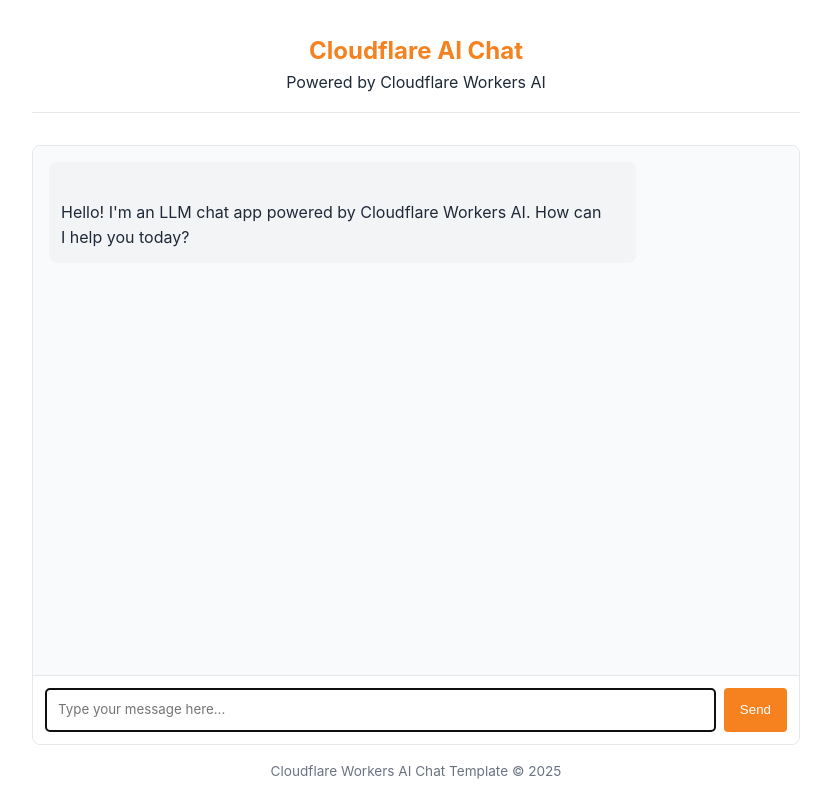
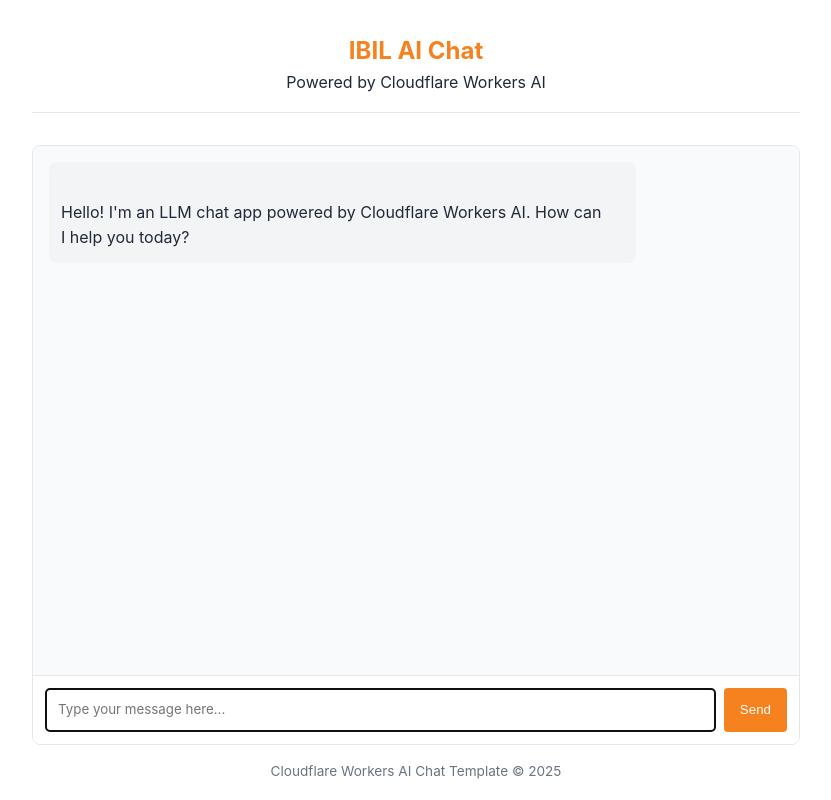
Before and after one commit to Rahuls1108/llm-chat-app-template, a website: page public/index.html in a window 1280 px wide. Shown: the whole page, without its empty margins (224-1055 px from the left). Drawn offline with Linux system fonts and the light colour scheme.

Commit message:
Change header title from 'Cloudflare AI Chat' to 'IBIL AI Chat'

```diff
--- a/public/index.html
+++ b/public/index.html
@@ -144,7 +144,7 @@
 	</head>
 	<body>
 		<header>
-			<h1>Cloudflare AI Chat</h1>
+			<h1>IBIL AI Chat</h1>
 			<p>Powered by Cloudflare Workers AI</p>
 		</header>
 
```
